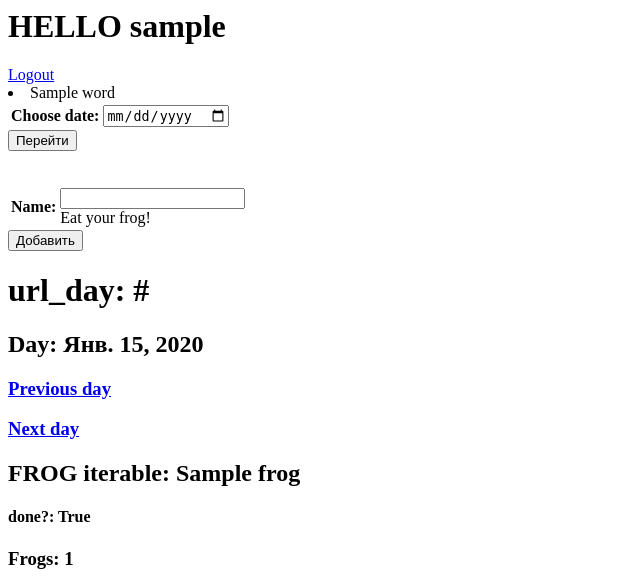
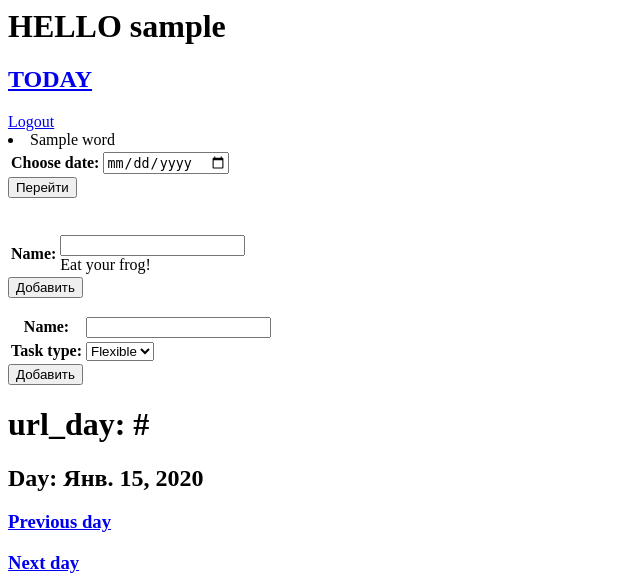
Before and after one commit to tysky/save-time, a Django app: template save_time/diary/templates/index.html in a window 1280 px wide. Shown: the top 588 px of the page, without its empty margins (0-640 px from the left). Run offline with Django 3.2, Linux system fonts and the light colour scheme; a user stored in the database is signed in; tables that the repository leaves empty hold one stand-in row (values such as "Sample post"); the template is opened without the code that fills it: values that come from a table or form of the project are taken from there, most other values are stand-ins (such as "Sample title", 1, 10 or a date in 2020).

Commit message:
add form for task

```diff
--- a/save_time/diary/forms.py
+++ b/save_time/diary/forms.py
@@ -1,5 +1,5 @@
 from django import forms
-from .models import Frog
+from .models import Frog, Task
 
 
 class DateTypeInput(forms.DateInput):
@@ -17,3 +17,9 @@ class SetFrogForm(forms.ModelForm):
     class Meta:
         model = Frog
         fields = ['name']
+
+
+class SetTaskForm(forms.ModelForm):
+    class Meta:
+        model = Task
+        fields = ['name', 'task_type']
--- a/save_time/diary/templates/index.html
+++ b/save_time/diary/templates/index.html
@@ -1,5 +1,6 @@
 {% if user.is_authenticated %}
 <h1>HELLO {{ user }}</h1>
+<h2><a href="{% url 'index' today %}">TODAY</a> </h2>
 <a href="{% url 'logout' %}?next={{ request.path }}">Logout</a>
 {% else %}
     <a href="{% url 'login' %}?next={{ request.path }}">Login</a>
@@ -18,6 +19,14 @@
     {% csrf_token %}
     <table>
         {{ form_frog }}
+    </table>
+    <input type="submit" value="Добавить">
+</form>
+
+<form action="" method="post">
+    {% csrf_token %}
+    <table>
+        {{ form_task }}
     </table>
     <input type="submit" value="Добавить">
 </form>
```
Also changed, not shown: save_time/diary/views.py (+15 -1 lines).
